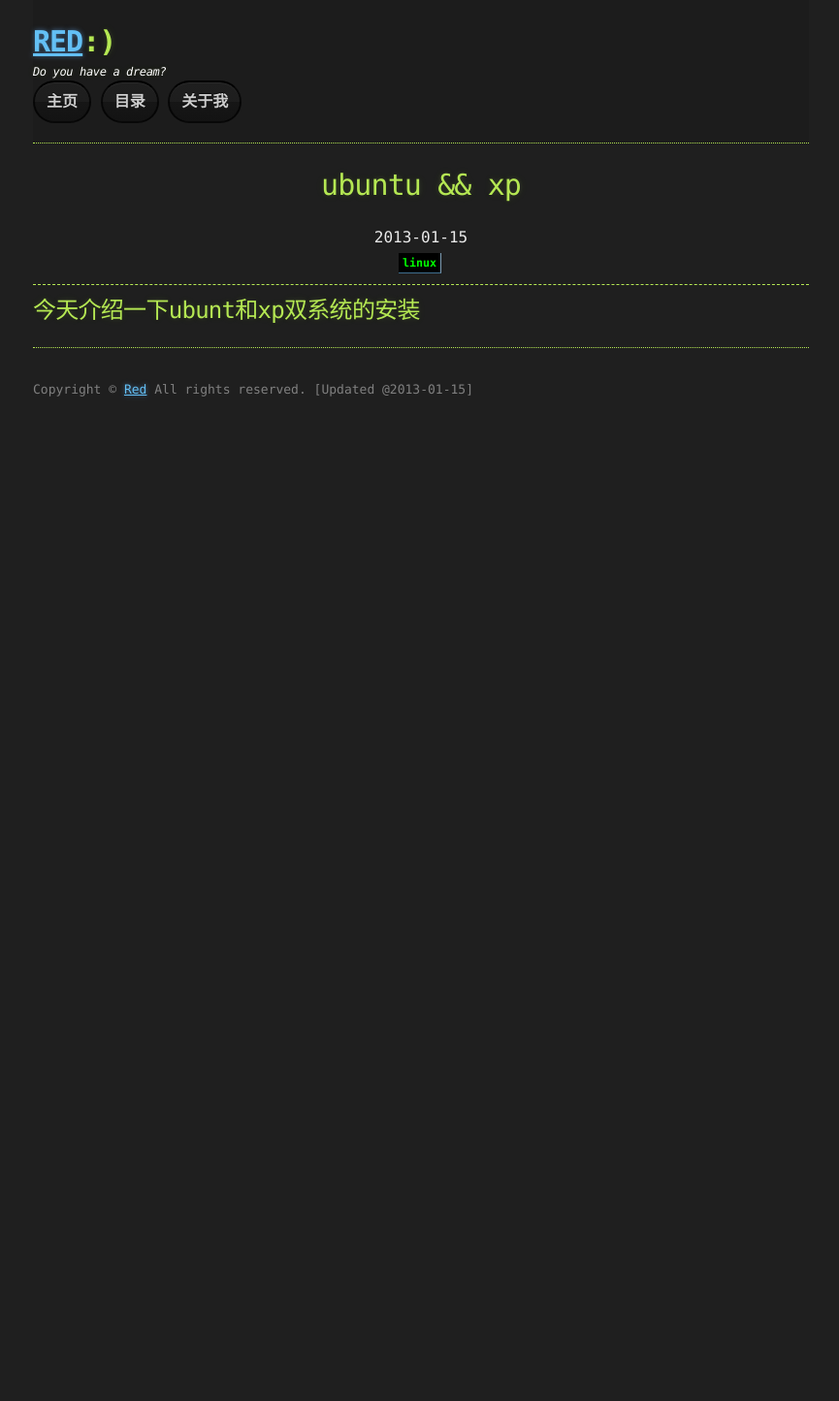
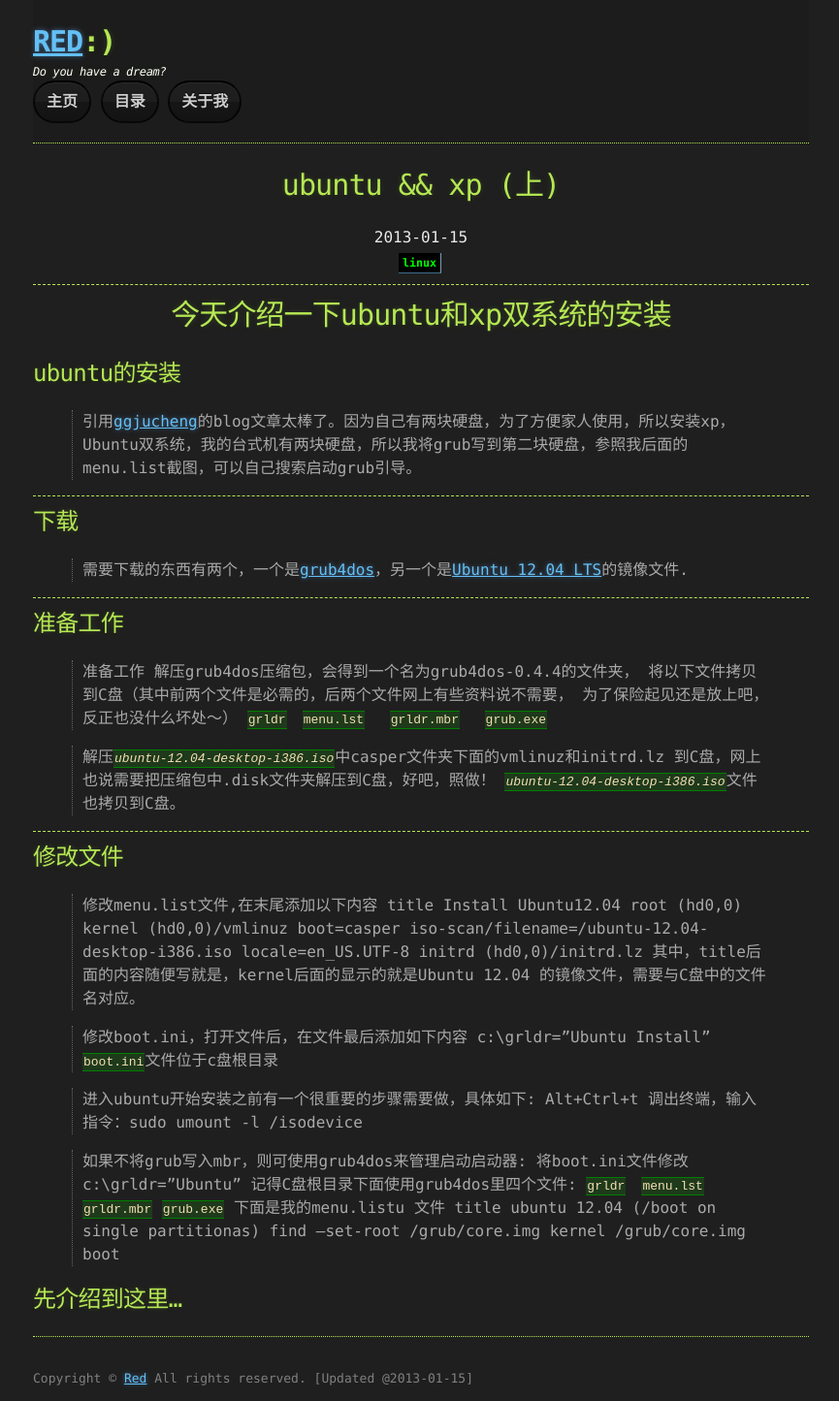
Before and after one commit to RedHjkl/redhjkl.github.com, a Jekyll site: the page built from _posts/2013-01-15-dual-system-ubuntu-xp.md, in a window 1280 px wide. Shown: the whole page at 97% size, without its empty margins (206-1071 px from the left). Built offline with Jekyll 4.4.1, drawn with Linux system fonts in a browser that asks for light colours; Markdown is read by kramdown in place of the engine named in the settings; before the commit the page ends 900 px from its top, so only the background shows below that.

Commit message:
dual system install ubuntu && xp

```diff
--- a/_posts/2013-01-15-dual-system-ubuntu-xp.md
+++ b/_posts/2013-01-15-dual-system-ubuntu-xp.md
@@ -1,9 +1,67 @@
 ---
 layout:    post
-title:    ubuntu && xp
+title:    ubuntu && xp (上)
 comments:  true
 category: linux
 tags: [linux]
 ---
 
-##今天介绍一下ubunt和xp双系统的安装
+# 今天介绍一下ubuntu和xp双系统的安装
+
+## ubuntu的安装
+
+> 引用[ggjucheng]的blog文章太棒了。因为自己有两块硬盘，为了方便家人使用，所以安装xp，Ubuntu双系统，我的台式机有两块硬盘，所以我将grub写到第二块硬盘，参照我后面的menu.list截图，可以自己搜索启动grub引导。
+
+----
+
+## 下载
+
+> 需要下载的东西有两个，一个是[grub4dos]，另一个是[Ubuntu 12.04 LTS]的镜像文件.
+
+----
+
+## 准备工作
+
+> 准备工作 解压grub4dos压缩包，会得到一个名为grub4dos-0.4.4的文件夹，
+> 将以下文件拷贝到C盘（其中前两个文件是必需的，后两个文件网上有些资料说不需要，
+> 为了保险起见还是放上吧，反正也没什么坏处～）
+`grldr`　`menu.lst`　 `grldr.mbr`　 `grub.exe`
+
+> 解压*`ubuntu-12.04-desktop-i386.iso`*中casper文件夹下面的vmlinuz和initrd.lz
+> 到C盘，网上也说需要把压缩包中.disk文件夹解压到C盘，好吧，照做！
+> *`ubuntu-12.04-desktop-i386.iso`*文件也拷贝到C盘。
+
+----
+
+## 修改文件
+
+> 修改menu.list文件,在末尾添加以下内容
+	title Install Ubuntu12.04
+	root (hd0,0)
+	kernel (hd0,0)/vmlinuz boot=casper iso-scan/filename=/ubuntu-12.04-desktop-i386.iso locale=en_US.UTF-8
+	initrd (hd0,0)/initrd.lz
+> 其中，title后面的内容随便写就是，kernel后面的显示的就是Ubuntu 12.04
+> 的镜像文件，需要与C盘中的文件名对应。
+
+> 修改boot.ini，打开文件后，在文件最后添加如下内容
+    c:\grldr=”Ubuntu Install” `boot.ini`文件位于c盘根目录
+
+> 进入ubuntu开始安装之前有一个很重要的步骤需要做，具体如下:
+    Alt+Ctrl+t 调出终端，输入指令：sudo umount -l /isodevice
+
+> 如果不将grub写入mbr，则可使用grub4dos来管理启动启动器:
+> 将boot.ini文件修改
+> c:\grldr=”Ubuntu”
+> 记得C盘根目录下面使用grub4dos里四个文件:
+> `grldr`　`menu.lst`　 `grldr.mbr` `grub.exe`
+> 下面是我的menu.listu 文件
+    title ubuntu 12.04  (/boot on single partitionas)
+	find --set-root /grub/core.img
+	kernel /grub/core.img
+	boot
+
+## 先介绍到这里...
+
+[ggjucheng]: http://www.cnblogs.com/ggjucheng/archive/2012/08/18/2645916.html
+[grub4dos]: http://sourceforge.net/projects/grub4dos/files/GRUB4DOS/grub4dos%200.4.4/grub4dos-0.4.4.zip/download
+[Ubuntu 12.04 LTS]: http://www.ubuntu.com/download/desktop
```
Also changed, not shown: about.md (+3 -2 lines), 1 other file.
